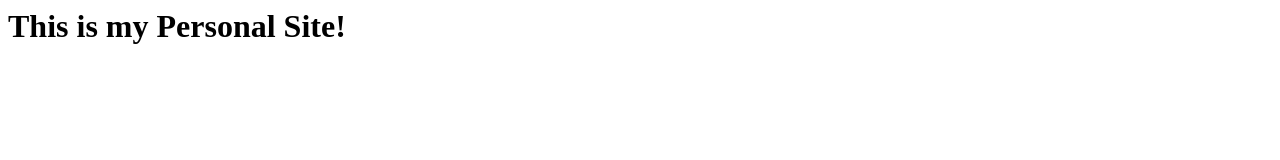
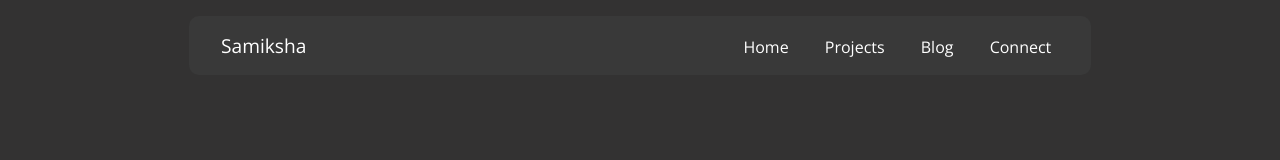
Before and after one commit to samikshakute/samikshakute.github.io, a plain HTML site: page index.html in a window 1280 px wide. Drawn offline with nearby package versions, Linux system fonts and the light colour scheme.

Commit message:
created navbar

```diff
--- a/index.html
+++ b/index.html
@@ -1 +1,30 @@
-<h1>This is my Personal Site!</h1>
+<!DOCTYPE html>
+<html lang="en">
+
+<head>
+     <meta charset="UTF-8">
+     <title>Samiksha Kute</title>
+     <link rel="stylesheet" href="styles.css" />
+</head>
+
+<body>
+     <div class="navbar">
+          <span class="navbar-brand">
+               <a href="#">Samiksha</a>
+          </span>
+          <span class="navbar-item">
+               <a href="index.html">Home</a>
+          </span class="navbar-item">
+          <span class="navbar-item">
+               <a href="projects.html" target="_blank">Projects</a>
+          </span>
+          <span class="navbar-item">
+               <a href="https://samikshakute.hashnode.dev/" target="_blank">Blog</a>
+          </span>
+          <span class="navbar-item">
+               <a href="#footer">Connect
+          </span>
+     </div>
+</body>
+
+</html>
--- /dev/null
+++ b/styles.css
@@ -0,0 +1,30 @@
+@import url('https://fonts.googleapis.com/css2?family=Open+Sans:wght@300;400;500&display=swap');
+body {
+     font-family: 'Open Sans', sans-serif;
+     background-color:rgb(51, 50, 50)
+}
+.navbar {
+     background: rgb(57, 57, 57);
+     max-width: 870px;
+     margin: 1rem auto;
+     padding: 1rem;
+     border-radius: 10px;
+     align-items: center;
+}
+.navbar a{
+     text-decoration: none;
+     padding: 1rem;
+     color: white;
+
+}
+.navbar-item {
+
+}
+.navbar-item a:hover {
+     background-color: rgb(40, 50, 50);
+}
+.navbar-brand {
+     font-size: 1.2rem;
+     font-weight: 400;
+     padding-right: 25rem;
+}
```
Also changed, not shown: contact.html (deleted), style.css (deleted).
